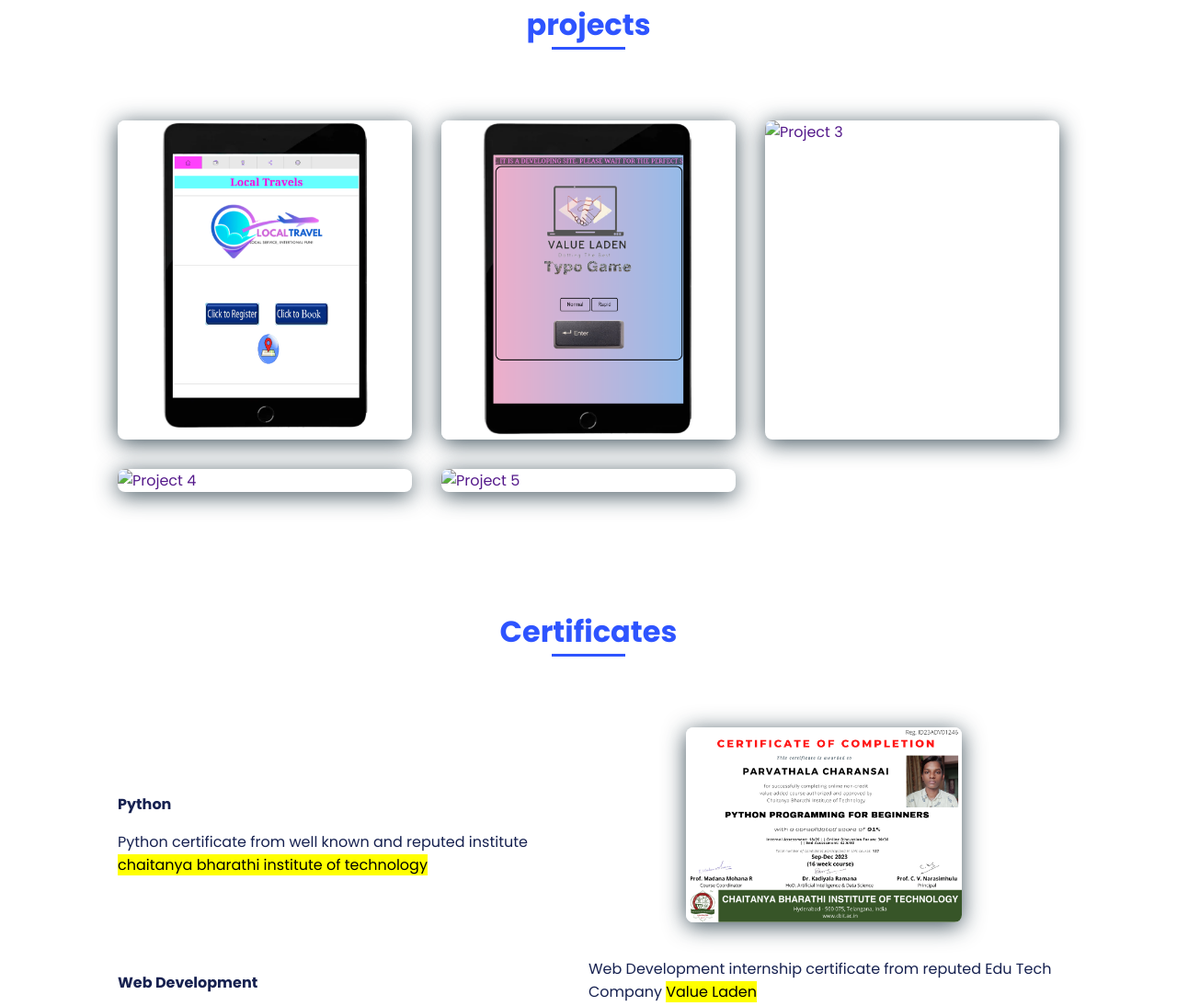
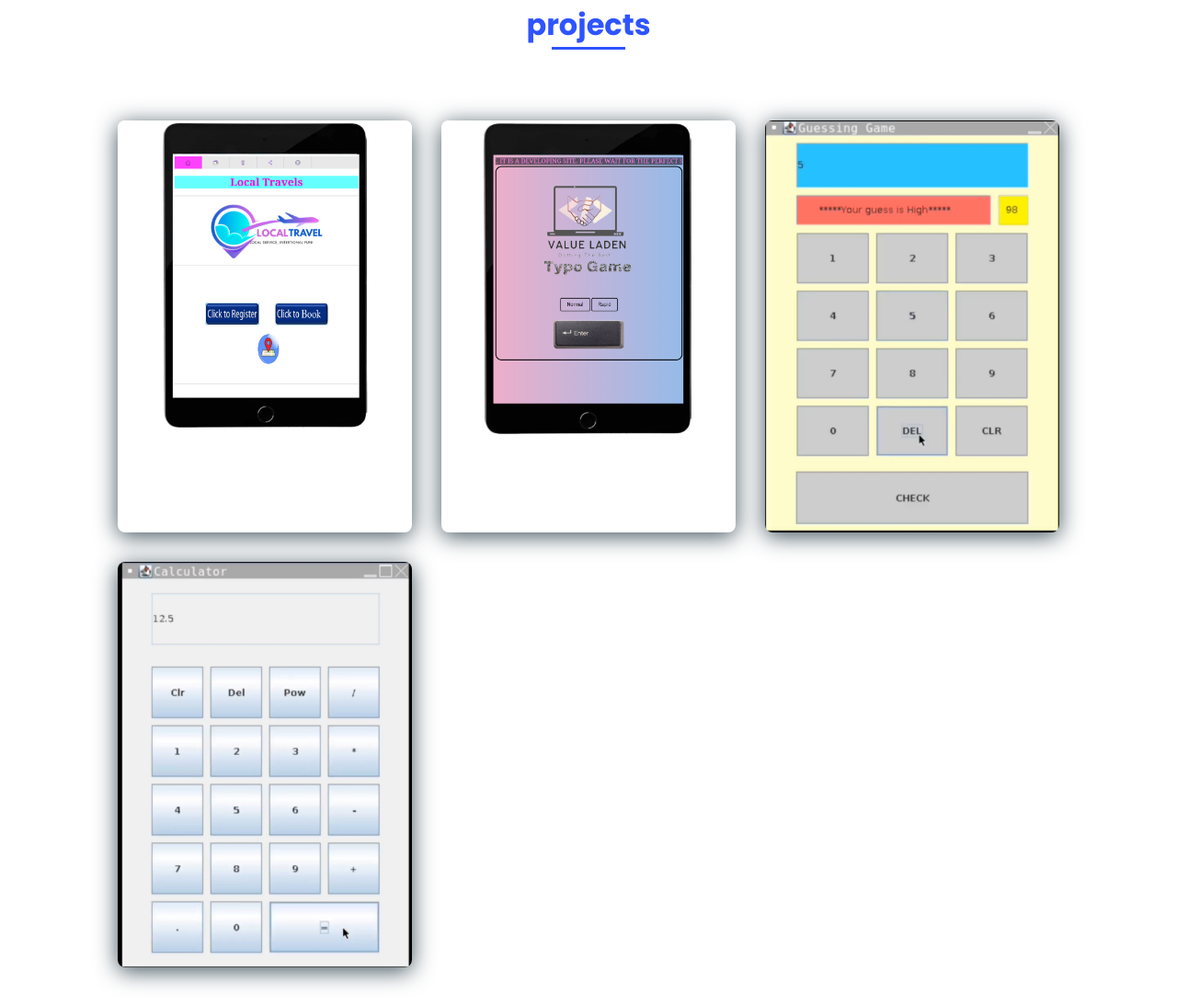
Before and after one commit to CharansaiParvathala/Portfolio, a plain HTML site: page index.html in a window 1280 px wide. Shown: the part 2292-3386 px from the top of the page at 92% size. Drawn offline with nearby package versions, Linux system fonts and the light colour scheme.

Commit message:
Update index.html

```diff
--- a/index.html
+++ b/index.html
@@ -181,24 +181,22 @@
 
         </section>
 
-        <!--===== projects =====-->
+        <!--===== PROJECTS =====-->
+
         <section class="project section" id="project">
             <h2 class="section-title">projects</h2>
 
             <div class="project__container bd-grid">
-                <a href="" class="project__img">
+                <a href="https://localride.netlify.app" class="project__img">
                     <img src="images/projects/p1.png" alt="Project 1">
-                <a href="" class="project__img">
+                <a href="https://typogame.netlify.app/" class="project__img">
                     <img src="images/projects/p2.png" alt="Project 2">
                 </a>
-                <a href="" class="project__img">
-                    <img src="images/projects/p3.png" alt="Project 3">
+                <a href="https://github.com/CharansaiParvathala/JavaProjects/blob/JavaCalculator/JavaGuessingGame.java" class="project__img">
+                    <img src="images/projects/p3.jpg" alt="Project 3">
                 </a>
-                <a href="" class="project__img">
-                    <img src="images/projects/p4.png" alt="Project 4">
-                </a>
-                <a href="" class="project__img">
-                    <img src="images/projects/p5.png" alt="Project 5">
+                <a href="https://github.com/CharansaiParvathala/JavaProjects/blob/JavaCalculator/JavaCalculator.java" class="project__img">
+                    <img src="images/projects/p4.jpg" alt="Project 4">
                 </a>
             </div>
         </section>
```
